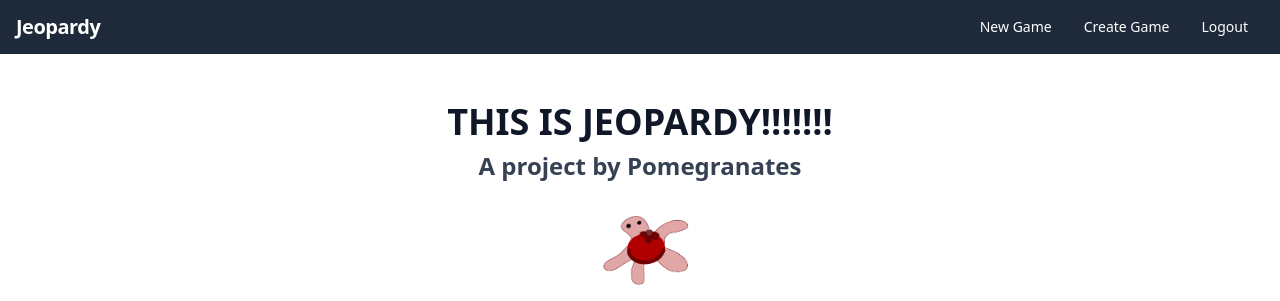
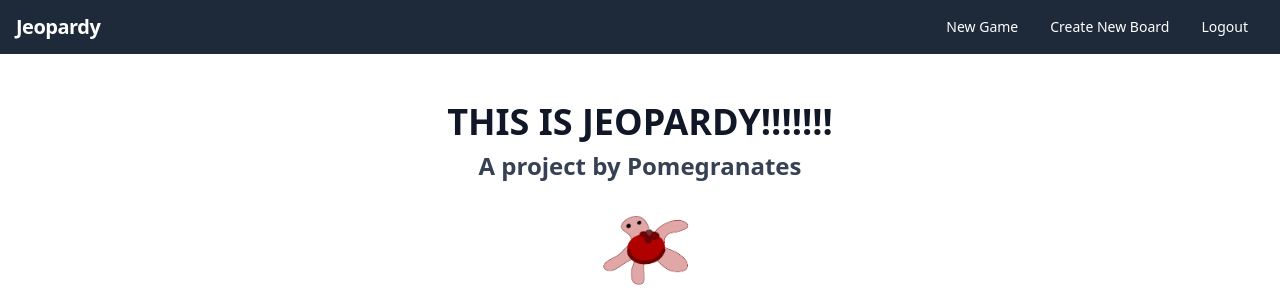
Before and after one commit to stuy-softdev/PMG, a Flask app: page /home in a window 1280 px wide. Shown: the top 301 px of the page. Run offline with Flask 3, Linux system fonts and the light colour scheme.

Commit message:
change navbar

```diff
--- a/app/__init__.py
+++ b/app/__init__.py
@@ -2,6 +2,8 @@ from flask import Flask, render_template, request, session, redirect, url_for, j
 
 import sqlite3
 import datetime   #enable control of an sqlite database
+
+import re
 
 # our helper db files
 import data_setup
@@ -126,7 +128,6 @@ def home():
 def create_new():
     if request.method == "POST":
         title = request.form["title"]
-
         data.create_new_board(title)
 
         return redirect(url_for("create", board = title))
--- a/app/templates/buzzer.html
+++ b/app/templates/buzzer.html
@@ -18,8 +18,8 @@
         >
         <a
           class="text-sm px-4 py-2 leading-none rounded-full hover:bg-gray-700"
-          href="/create_game"
-          >Create Game</a
+          href="/create_new"
+          >Create New Board</a
         >
         <a
           class="text-sm px-4 py-2 leading-none rounded-full hover:bg-gray-700"
--- a/app/templates/create.html
+++ b/app/templates/create.html
@@ -18,8 +18,8 @@
         >
         <a
           class="text-sm px-4 py-2 leading-none rounded-full hover:bg-gray-700"
-          href="/create_game"
-          >Create Game</a
+          href="/create_new"
+          >Create New Board</a
         >
         <a
           class="text-sm px-4 py-2 leading-none rounded-full hover:bg-gray-700"
--- a/app/templates/create_new.html
+++ b/app/templates/create_new.html
@@ -18,8 +18,8 @@
         >
         <a
           class="text-sm px-4 py-2 leading-none rounded-full hover:bg-gray-700"
-          href="/create_game"
-          >Create Game</a
+          href="/create_new"
+          >Create New Board</a
         >
         <a
           class="text-sm px-4 py-2 leading-none rounded-full hover:bg-gray-700"
--- a/app/templates/edit.html
+++ b/app/templates/edit.html
@@ -18,8 +18,8 @@
         >
         <a
           class="text-sm px-4 py-2 leading-none rounded-full hover:bg-gray-700"
-          href="/create_game"
-          >Create Game</a
+          href="/create_new"
+          >Create New Board</a
         >
         <a
           class="text-sm px-4 py-2 leading-none rounded-full hover:bg-gray-700"
--- a/app/templates/game.html
+++ b/app/templates/game.html
@@ -18,8 +18,8 @@
         >
         <a
           class="text-sm px-4 py-2 leading-none rounded-full hover:bg-gray-700"
-          href="/create_game"
-          >Create Game</a
+          href="/create_new"
+          >Create New Game</a
         >
         <a
           class="text-sm px-4 py-2 leading-none rounded-full hover:bg-gray-700"
@@ -28,7 +28,6 @@
         >
       </div>
     </nav>
-
     <div class="min-h-screen bg-gray-900 py-12 px-4 sm:px-6 lg:px-8">
       <div class="max-w-7xl mx-auto">
         <h1 class="text-4xl font-bold text-white mb-8 text-center">Game</h1>
--- a/app/templates/home.html
+++ b/app/templates/home.html
@@ -19,8 +19,8 @@
         >
         <a
           class="text-sm px-4 py-2 leading-none rounded-full hover:bg-gray-700"
-          href="/create_game"
-          >Create Game</a
+          href="/create_new"
+          >Create New Board</a
         >
         <a
           class="text-sm px-4 py-2 leading-none rounded-full hover:bg-gray-700"
--- a/app/templates/new_game.html
+++ b/app/templates/new_game.html
@@ -18,8 +18,8 @@
         >
         <a
           class="text-sm px-4 py-2 leading-none rounded-full hover:bg-gray-700"
-          href="/create_game"
-          >Create Game</a
+          href="/create_new"
+          >Create New Board</a
         >
         <a
           class="text-sm px-4 py-2 leading-none rounded-full hover:bg-gray-700"
```
Also changed, not shown: app/data.db.
